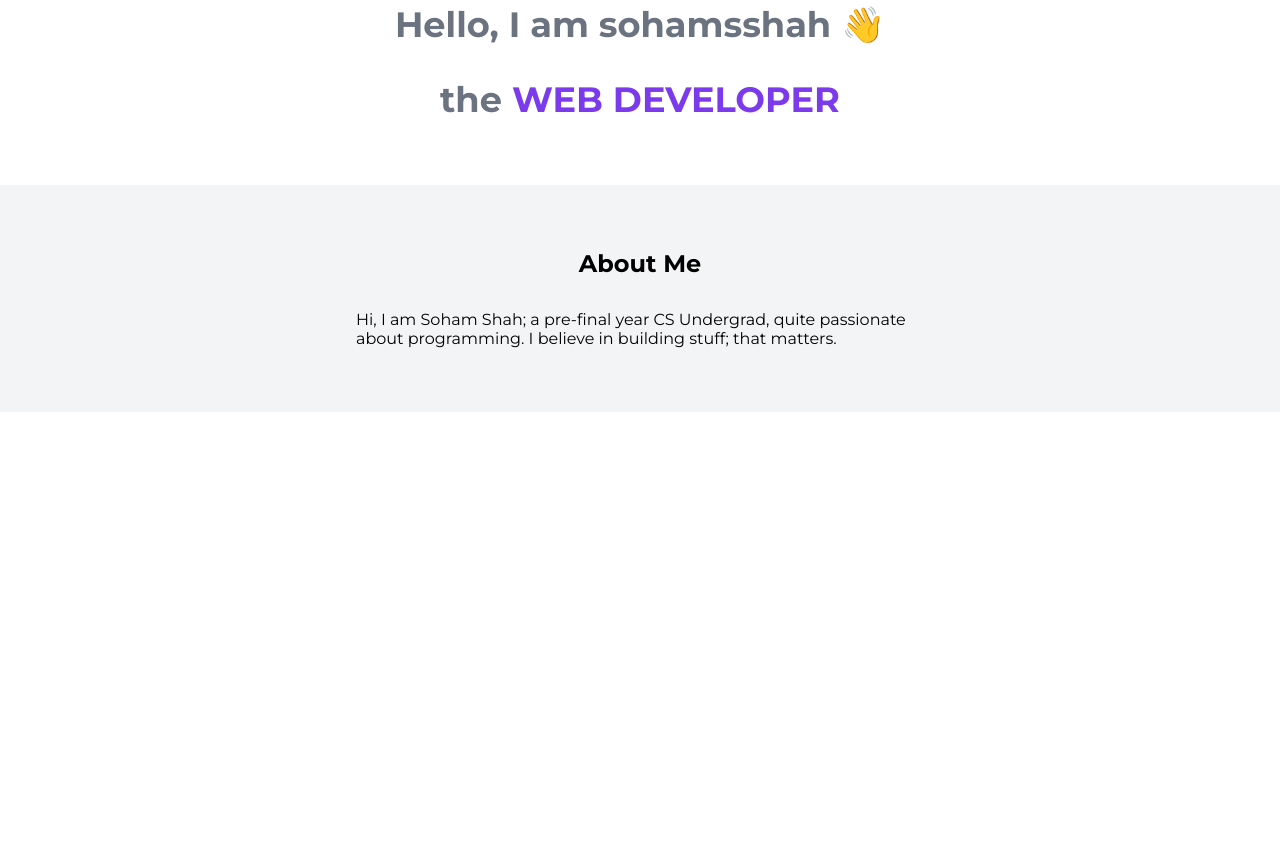
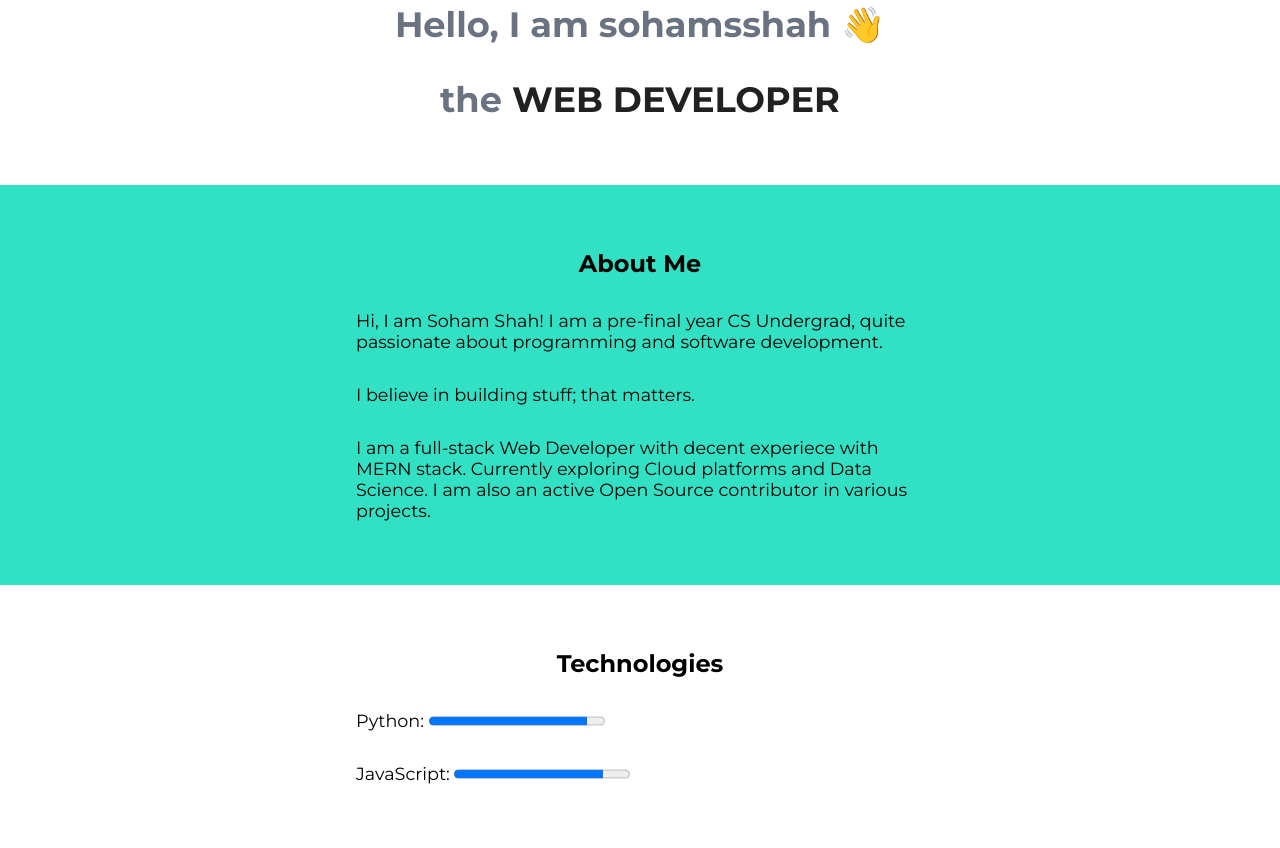
Before and after one commit to sohamsshah/portfolio-website, a plain HTML site: page index.html in a window 1280 px wide. Shown: the part 560-1408 px from the top of the page. Before the commit the page ends 972 px from the top, so only its background shows below. Drawn offline with Linux system fonts and the light colour scheme.

Commit message:
change theme

```diff
--- a/index.html
+++ b/index.html
@@ -40,10 +40,29 @@
     <section class="section ow">
         <div class="container container-center">
             <h1> About Me </h1>
-            <p> Hi, I am Soham Shah; a pre-final year CS Undergrad, quite passionate about programming. I believe in building stuff; that matters.
+            <p> Hi, I am Soham Shah! I am a pre-final year CS Undergrad, quite passionate about programming and software development.</p>
+             <p>  I believe in building stuff; that matters. </p>
+             <p>  I am a full-stack Web Developer with decent experiece with MERN stack. Currently exploring Cloud platforms and Data Science. I am also an active Open Source contributor in various projects.</p>
 
         </div>
     </section>
 
+
+    <section class="section">
+        <div class="container container-center">
+            <h1> Technologies </h1>
+            <p>
+                <label for="file">Python:</label>
+                <progress id="file" value="90" max="100"> 32% </progress>
+            </p>
+
+            <p>
+                <label for="file">JavaScript: </label>
+                <progress id="file" value="85" max="100"> 32% </progress>
+            </p>
+
+
+        </div>
+    </section>
 </body>
 </html>
--- a/styles.css
+++ b/styles.css
@@ -2,8 +2,8 @@
 
 
 :root{
-    --primary-color: #7C3AED;
-    --off-white: #F3F4F6;
+    --primary-color: #212121;
+    --off-white: #32e0c4;
     --dark-gray: #6B7280;
 }
 body {
@@ -33,6 +33,10 @@ hr{
 .container-center{
     max-width: 600px;
     margin: auto;
+}
+
+.container p{
+    font-size: 1.1rem;
 }
 
 /* links */
```
